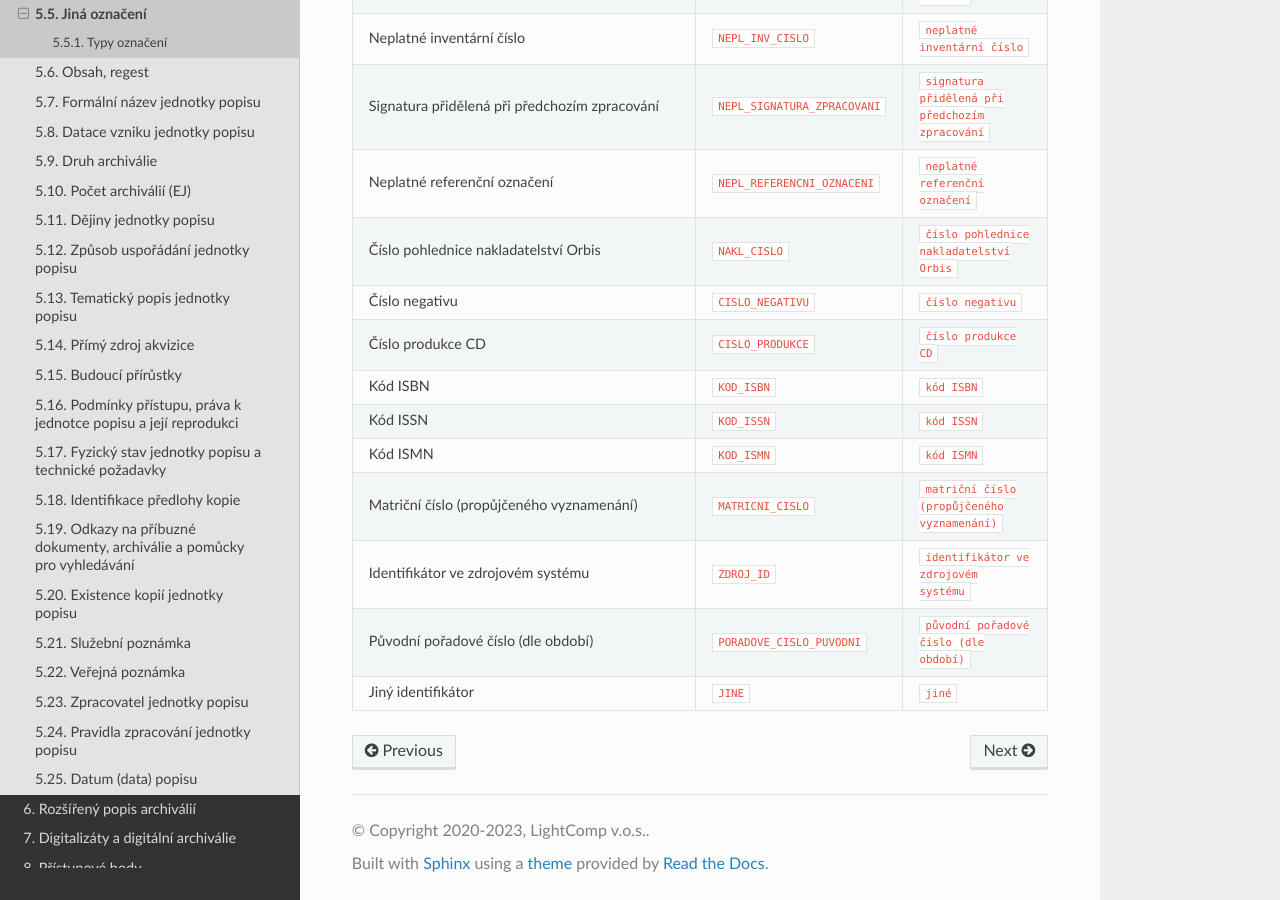
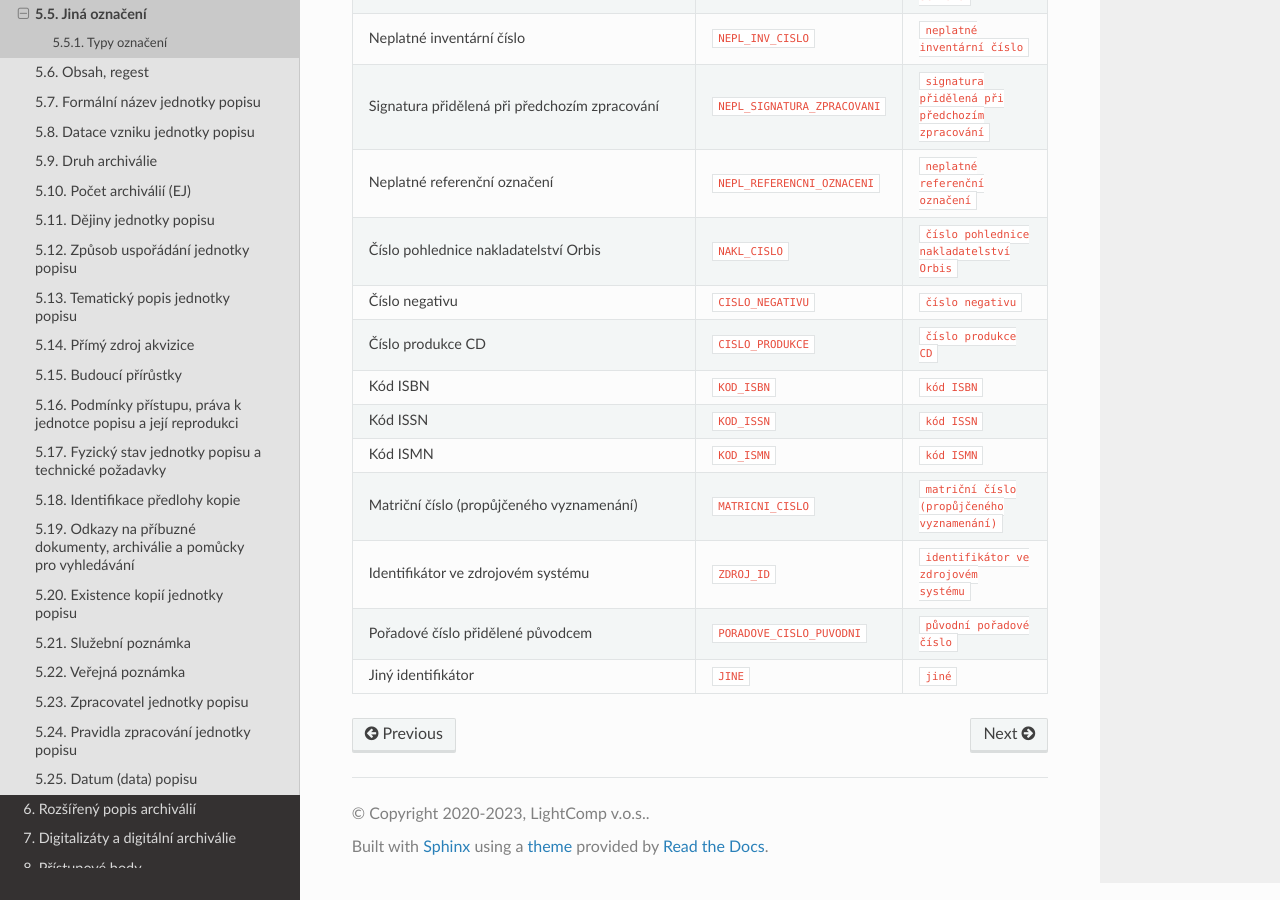
Before and after one commit to elzasw/ead3doc, a Sphinx documentation site: the page built from doc/source/prvky-popisu/jina-ozn.rst, in a window 1280 px wide and 900 px high, scrolled down 1522 px. Built offline with Sphinx 7.4.7 and the Read the Docs theme 2.0.0, drawn with Linux system fonts in a browser that asks for light colours.

Commit message:
Update jina-ozn.rst

```diff
--- a/doc/source/prvky-popisu/jina-ozn.rst
+++ b/doc/source/prvky-popisu/jina-ozn.rst
@@ -116,9 +116,9 @@ Typy označení
    * - Identifikátor ve zdrojovém systému
      - ``ZDROJ_ID``
      - ``identifikátor ve zdrojovém systému``
-   * - Původní pořadové číslo (dle období)
+   * - Pořadové číslo přidělené původcem
      - ``PORADOVE_CISLO_PUVODNI``
-     - ``původní pořadové číslo (dle období)``
+     - ``původní pořadové číslo``
    * - Jiný identifikátor
      - ``JINE``
      - ``jiné``
```
